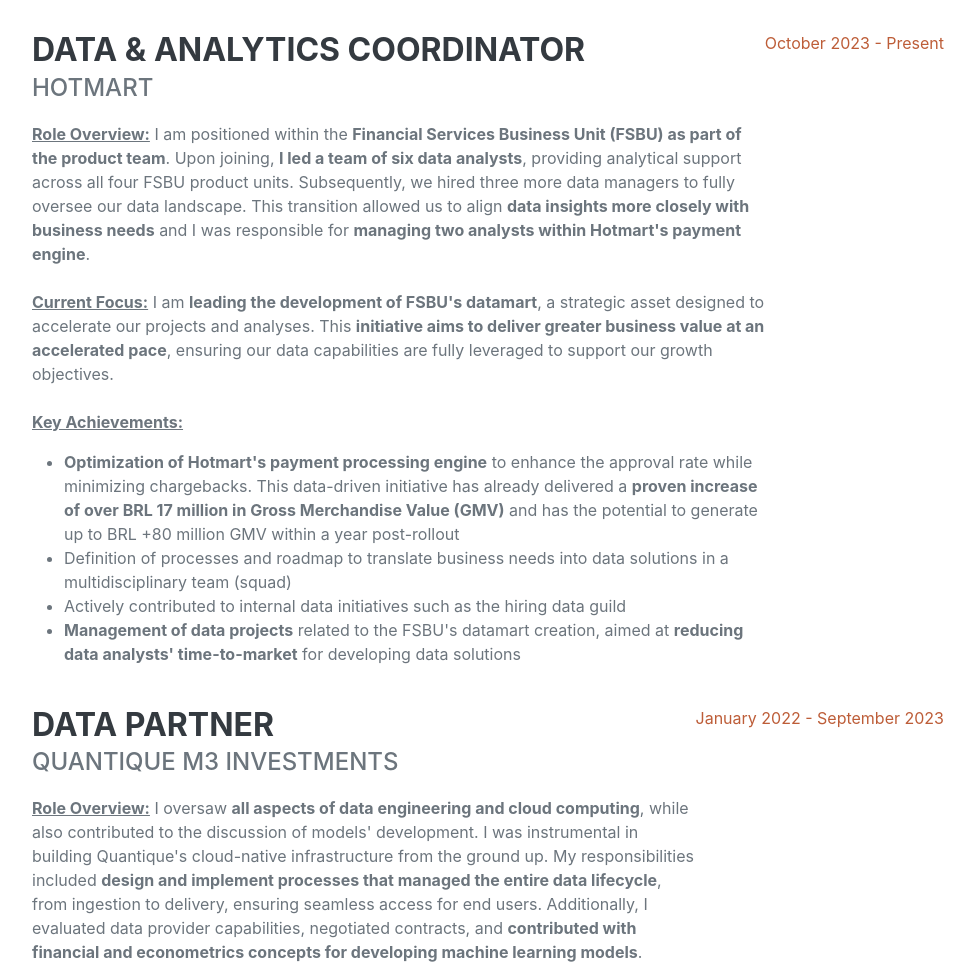
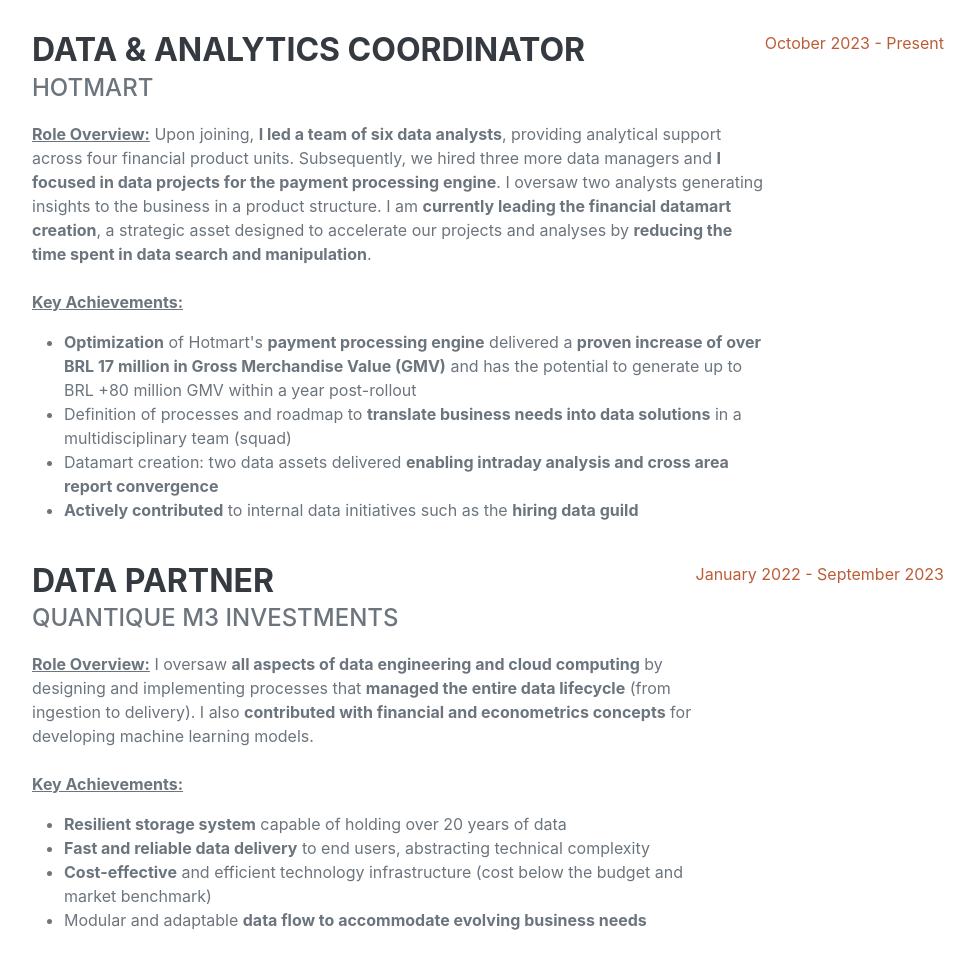
Before and after one commit to gpalazzo/gpalazzo.github.io, a plain HTML site: page index.html in a window 1280 px wide. Shown: the part 2780-3745 px from the top of the page, without its empty margins (288-1263 px from the left). Drawn offline with nearby package versions, Linux system fonts and the light colour scheme; a web font is replaced by a local one.

Commit message:
adding new version

```diff
--- a/index.html
+++ b/index.html
@@ -377,24 +377,18 @@
                     <h3 class="mb-0">Data & Analytics Coordinator</h3>
                     <div class="subheading mb-3">Hotmart</div>
                     <p>
-                        <b><u>Role Overview:</u></b> I am positioned within the <b>Financial Services Business Unit (FSBU) as part of the product team</b>. Upon joining,
-                        <b>I led a team of six data analysts</b>, providing analytical support across all four FSBU product units. Subsequently, we hired three more data managers to
-                        fully oversee our data landscape. This transition allowed us to align <b>data insights more closely with business needs</b> and I was responsible for <b>managing two
-                        analysts within Hotmart's payment engine</b>.<br><br>
-
-                        <b><u>Current Focus:</u></b> I am <b>leading the development of FSBU's datamart</b>, a strategic asset designed to accelerate our projects and
-                        analyses. This <b>initiative aims to deliver greater business value at an accelerated pace</b>, ensuring our data capabilities are fully leveraged to support
-                        our growth objectives.<br><br>
+                        <b><u>Role Overview:</u></b> Upon joining, <b>I led a team of six data analysts</b>, providing analytical support across four financial product units.
+                        Subsequently, we hired three more data managers and <b>I focused in data projects for the payment processing engine</b>. I oversaw
+                        two analysts generating insights to the business in a product structure. I am <b>currently leading the financial datamart creation</b>, a
+                        strategic asset designed to accelerate our projects and analyses by <b>reducing the time spent in data search and manipulation</b>.<br><br>
 
                         <b><u>Key Achievements:</u></b>
                         <ul>
-                            <li><b>Optimization of Hotmart's payment processing engine</b> to enhance the approval rate while minimizing chargebacks.
-                                This data-driven initiative has already delivered a <b>proven increase of over BRL 17 million in Gross Merchandise
-                                Value (GMV)</b> and has the potential to generate up to BRL +80 million GMV within a year post-rollout</li>
-                            <li>Definition of processes and roadmap to translate business needs into data solutions in a multidisciplinary team (squad)</li>
-                            <li>Actively contributed to internal data initiatives such as the hiring data guild</li>
-                            <li><b>Management of data projects</b> related to the FSBU's datamart creation, aimed at <b>reducing data analysts' time-to-market</b>
-                                for developing data solutions</li>
+                            <li><b>Optimization</b> of Hotmart's <b>payment processing engine</b> delivered a <b>proven increase of over BRL 17 million in Gross
+                                Merchandise Value (GMV)</b> and has the potential to generate up to BRL +80 million GMV within a year post-rollout</li>
+                            <li>Definition of processes and roadmap to <b>translate business needs into data solutions</b> in a multidisciplinary team (squad)</li>
+                            <li>Datamart creation: two data assets delivered <b>enabling intraday analysis and cross area report convergence</b></li>
+                            <li><b>Actively contributed</b> to internal data initiatives such as the <b>hiring data guild</b></li>
                         </ul>
                     </p>
                 </div>
@@ -405,10 +399,9 @@
                     <h3 class="mb-0">Data Partner</h3>
                     <div class="subheading mb-3">Quantique M3 Investments</div>
                     <p>
-                        <b><u>Role Overview:</u></b> I oversaw <b>all aspects of data engineering and cloud computing</b>, while also contributed to the discussion of models' development.
-                        I was instrumental in building Quantique's cloud-native infrastructure from the ground up. My responsibilities included <b>design and implement
-                        processes that managed the entire data lifecycle</b>, from ingestion to delivery, ensuring seamless access for end users. Additionally, I evaluated data
-                        provider capabilities, negotiated contracts, and <b>contributed with financial and econometrics concepts for developing machine learning models</b>.<br><br>
+                        <b><u>Role Overview:</u></b> I oversaw <b>all aspects of data engineering and cloud computing</b> by designing and implementing processes that
+                        <b>managed the entire data lifecycle</b> (from ingestion to delivery). I also <b>contributed with financial and econometrics concepts</b> for
+                        developing machine learning models.<br><br>
 
                         <b><u>Key Achievements:</u></b>
                         <ul>
```
